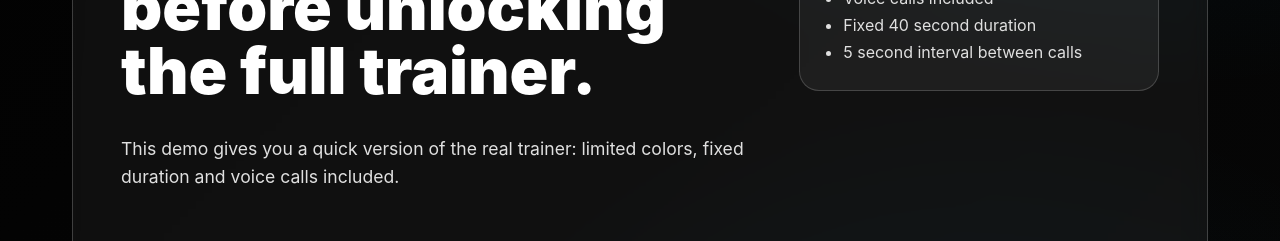
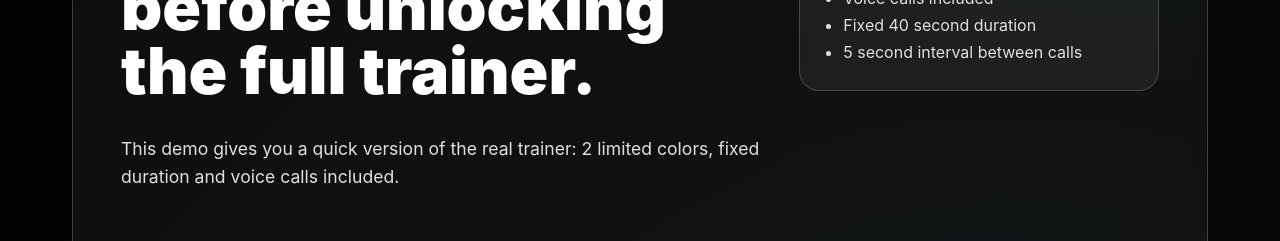
Before and after one commit to RitaSilva28/footspeed-landing, a React (Vite) app: page / in a window 1280 px wide. Shown: the part 1160-1401 px from the top of the page. Built offline with nearby package versions, Linux system fonts and the light colour scheme.

Commit message:
[FSL 00011]: Change on text

```diff
--- a/src/App.tsx
+++ b/src/App.tsx
@@ -73,7 +73,7 @@ function App() {
           Test a short drill before unlocking the full trainer.
         </h2>
         <p>
-          This demo gives you a quick version of the real trainer: limited
+          This demo gives you a quick version of the real trainer: 2 limited
           colors, fixed duration and voice calls included.
         </p>
       </div>
```
